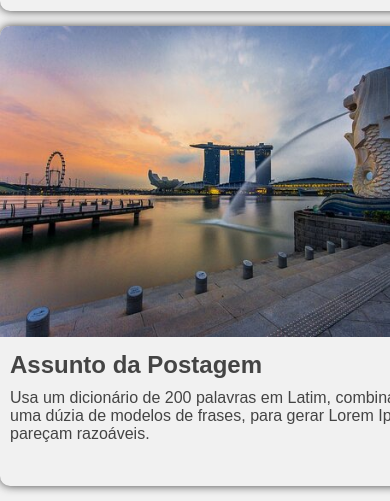
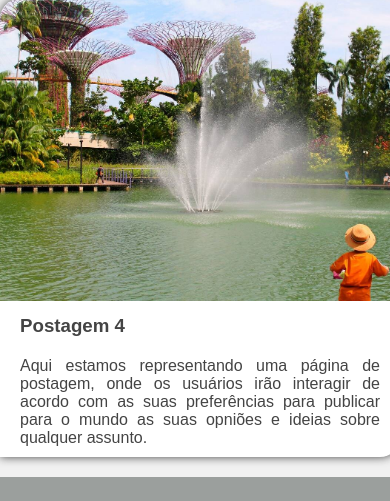
Before and after one commit to avlisesolrac/jira, a PHP site: page / in a window 390 px wide; the page is wider, and only the part inside the window is pictured. Shown: the part 1414-1915 px from the top of that part. After the commit the page ends 1891 px from the top of that part, so only its background shows below. Run offline with PHP 8.4, Linux system fonts and the light colour scheme.

Commit message:
success: Desenvolver Página de Posts Responsiva - DEV-30

```diff
--- a/DEV-30/estilo.css
+++ b/DEV-30/estilo.css
@@ -2,47 +2,45 @@
 margin: 0;
 padding: 0;
 font-family: 'Century Gothic', sans-serif;
+color: #444;
 text-decoration: none;
 list-style-type: none;
-color: #444;
 }
 
 body{
 background-color: #f1f1f1;
-max-width: 1015px;
-margin: 0 auto;
 }
 
 article{
-width: 470px;
-margin: 15px 10px;
+width: 400px;
+background-color: #fff;
 box-shadow: 0 0 10px #444;
-border-radius: 10px;
-height: 460px;
+border-radius: 20px 0;
+overflow: hidden;
+margin: 20px;
+text-align: justify;
+transition: .4s;
+cursor: pointer;
 float: left;
+}
+
+article:hover{
+transform: scale(1.05);
 }
 
 article img{
 width: 100%;
-border-radius: 10px 10px 0 0;
 }
 
-article h1{
-margin: 10px 10px;
+article h1,p{
+padding: 10px 20px;
 }
 
-article p{
-display: block;
-margin: 0 10px 20px 10px;
-}
+@media (max-width:894px){
 
-@media (max-width: 994px){
 article{
-margin: 15px auto;
-display: center;
-justify-content: center;
-align-items: center;
 float: none;
+margin: 20px auto;
 }
 
 }
--- a/DEV-30/index.html
+++ b/DEV-30/index.html
@@ -1,37 +1,48 @@
 <!DOCTYPE html>
-<html>
+<html lang="pt-BR">
 <head>
 <meta charset="utf-8">
 <meta name="viewport" content="width=device-width, initial-scale=1.0">
+<title>Página de Postagens</title>
 <link rel="stylesheet" type="text/css" href="estilo.css">
-<title>Página de Postagem</title>
 </head>
 <body>
 
+<section>
+
 	<article>
-	<img src="image_post.jpg">
-	<h1>Assunto da Postagem</h1>
-	<p>Usa um dicionário de 200 palavras em Latim, combinado com uma dúzia de modelos de frases, para gerar Lorem Ipsum que pareçam razoáveis.</p>
+		<img src="imagem_da_postagem.jpg">
+
+		<h1>Postagem 1</h1>
+
+		<p>Aqui estamos representando uma página de postagem, onde os usuários irão interagir de acordo com as suas preferências para publicar para o mundo as suas opniões e ideias sobre qualquer assunto.</p>
 	</article>
 
 	<article>
-	<img src="image_post.jpg">
-	<h1>Assunto da Postagem</h1>
-	<p>Usa um dicionário de 200 palavras em Latim, combinado com uma dúzia de modelos de frases, para gerar Lorem Ipsum que pareçam razoáveis.</p>
+		<img src="imagem_da_postagem_2.jpg">
+
+		<h1>Postagem 2</h1>
+
+		<p>Aqui estamos representando uma página de postagem, onde os usuários irão interagir de acordo com as suas preferências para publicar para o mundo as suas opniões e ideias sobre qualquer assunto.</p>
 	</article>
 
 	<article>
-	<img src="image_post.jpg">
-	<h1>Assunto da Postagem</h1>
-	<p>Usa um dicionário de 200 palavras em Latim, combinado com uma dúzia de modelos de frases, para gerar Lorem Ipsum que pareçam razoáveis.</p>
+		<img src="imagem_da_postagem_3.jpg">
+
+		<h1>Postagem 3</h1>
+
+		<p>Aqui estamos representando uma página de postagem, onde os usuários irão interagir de acordo com as suas preferências para publicar para o mundo as suas opniões e ideias sobre qualquer assunto.</p>
 	</article>
 
+	<article>
+		<img src="imagem_da_postagem_4.jpg">
 
-<article>
-	<img src="image_post.jpg">
-	<h1>Assunto da Postagem</h1>
-	<p>Usa um dicionário de 200 palavras em Latim, combinado com uma dúzia de modelos de frases, para gerar Lorem Ipsum que pareçam razoáveis.</p>
+		<h1>Postagem 4</h1>
+
+		<p>Aqui estamos representando uma página de postagem, onde os usuários irão interagir de acordo com as suas preferências para publicar para o mundo as suas opniões e ideias sobre qualquer assunto.</p>
 	</article>
+
+</section>
 
 </body>
 </html>
```
Also changed, not shown: DEV-30/imagem_da_postagem.jpg (renamed from DEV-30/image_post.jpg), DEV-30/imagem_da_postagem_4.jpg (added), 2 other files. Lines whose indentation alone changed are shown as unchanged.
